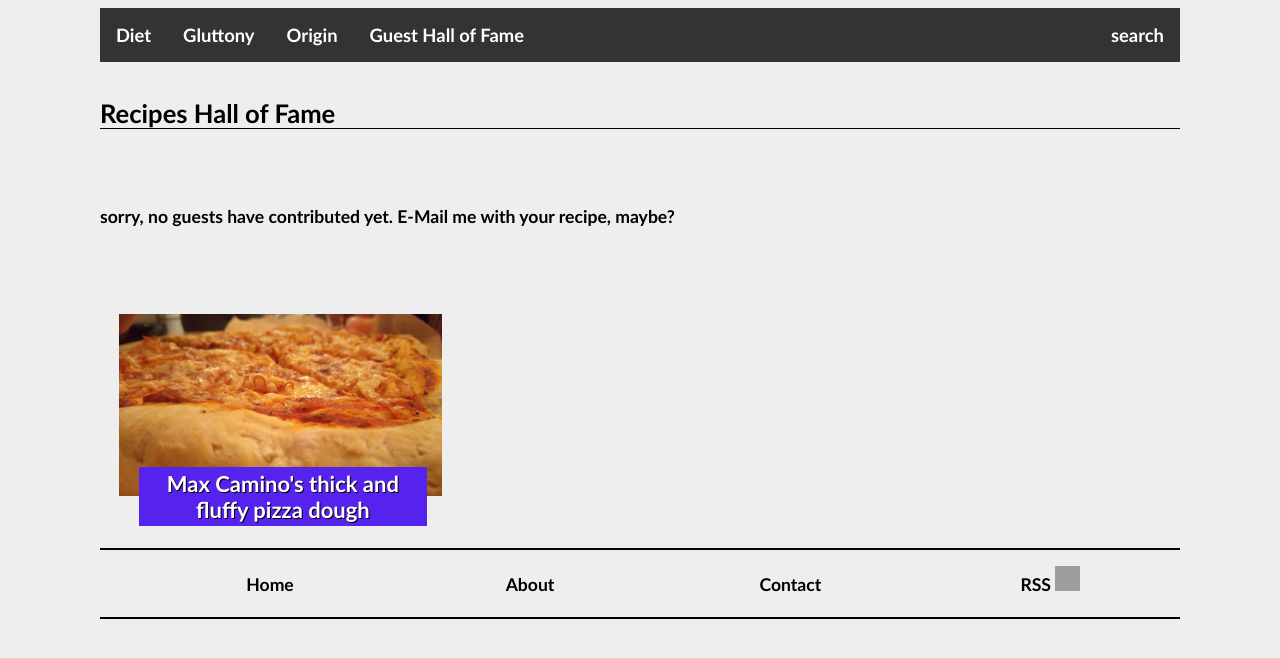
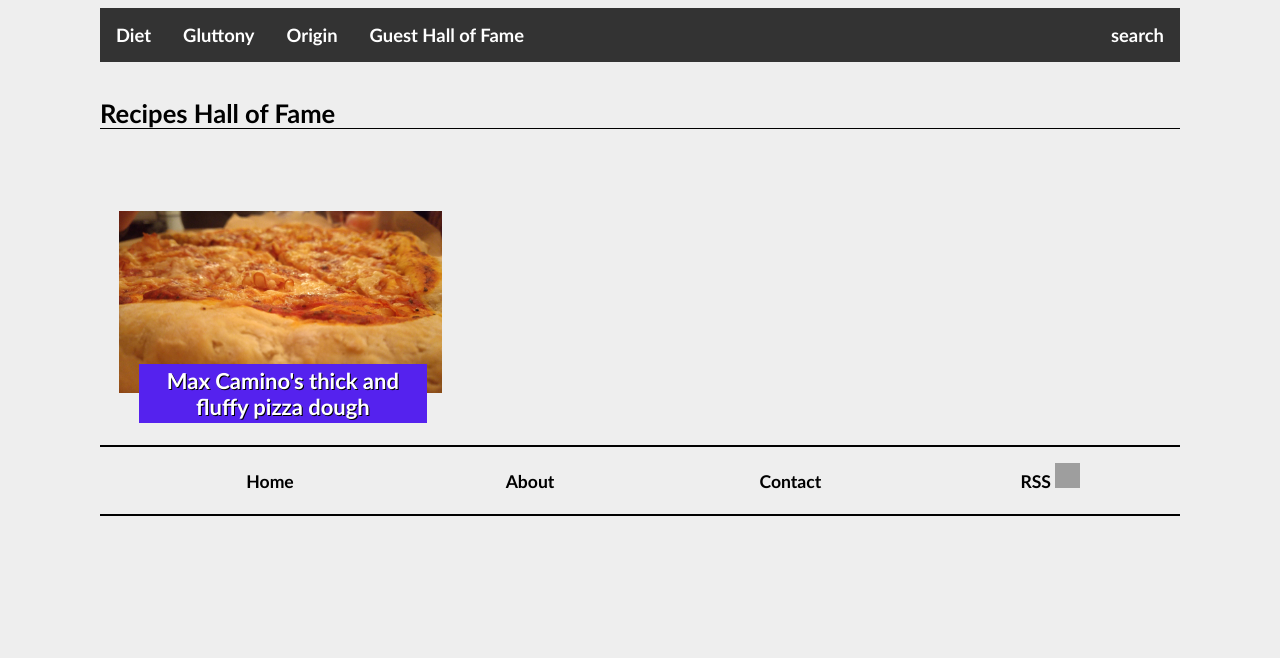
Before and after one commit to gluttonousbear/gluttonousbear.github.io, a Jekyll site: the page built from pages/guests.html, in a window 1280 px wide. Shown: the top 658 px of the page. Built offline with Jekyll 4.4.1, drawn with Linux system fonts in a browser that asks for light colours; grey boxes are pictures that could not be loaded.

Commit message:
Update guests.html

```diff
--- a/pages/guests.html
+++ b/pages/guests.html
@@ -4,7 +4,7 @@ title: Recipes Hall of Fame
 ---
 <h1>{{ page.title }}</h1>
 <br />
-  <h6>sorry, no guests have contributed yet. E-Mail me with your recipe, maybe?</h6>
+
 <section class="thumbnail-collection">
 	{% assign intarray = "1,2,3,4,5" | split: ',' %}
 	{% assign chararray = "c,d,e" | split: ',' %}
```
